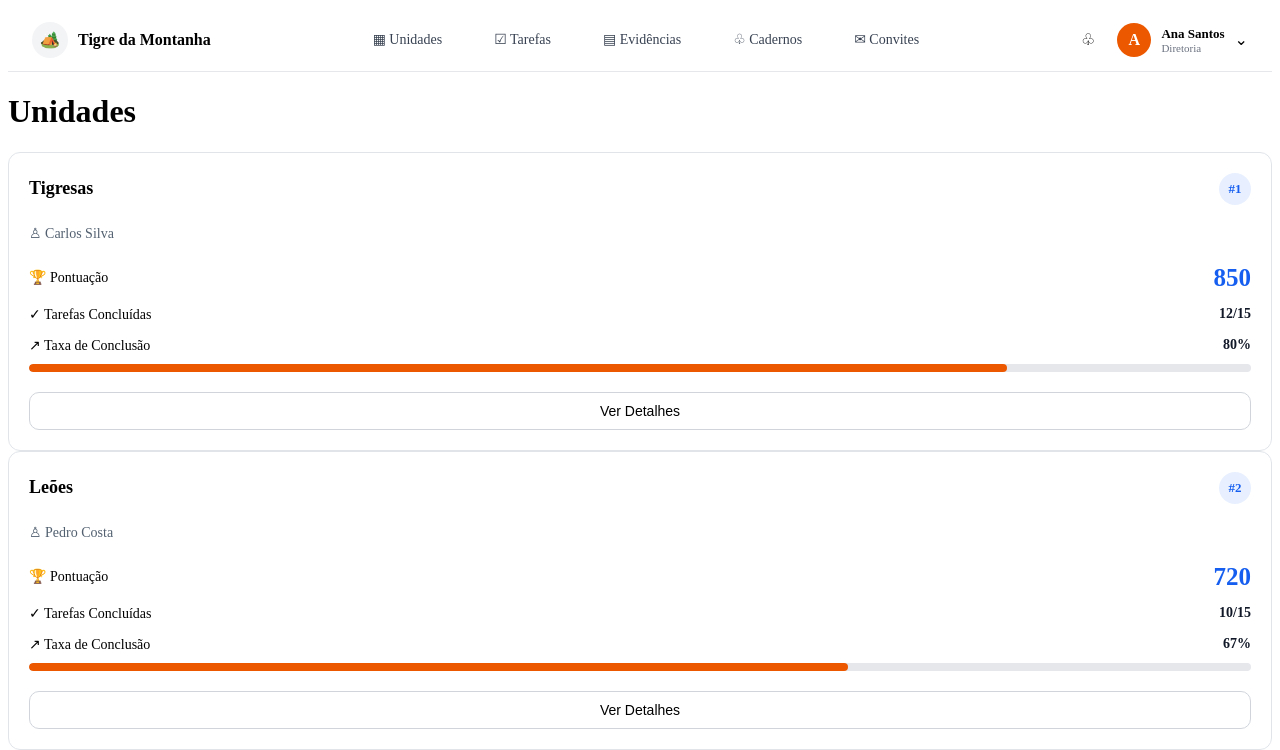
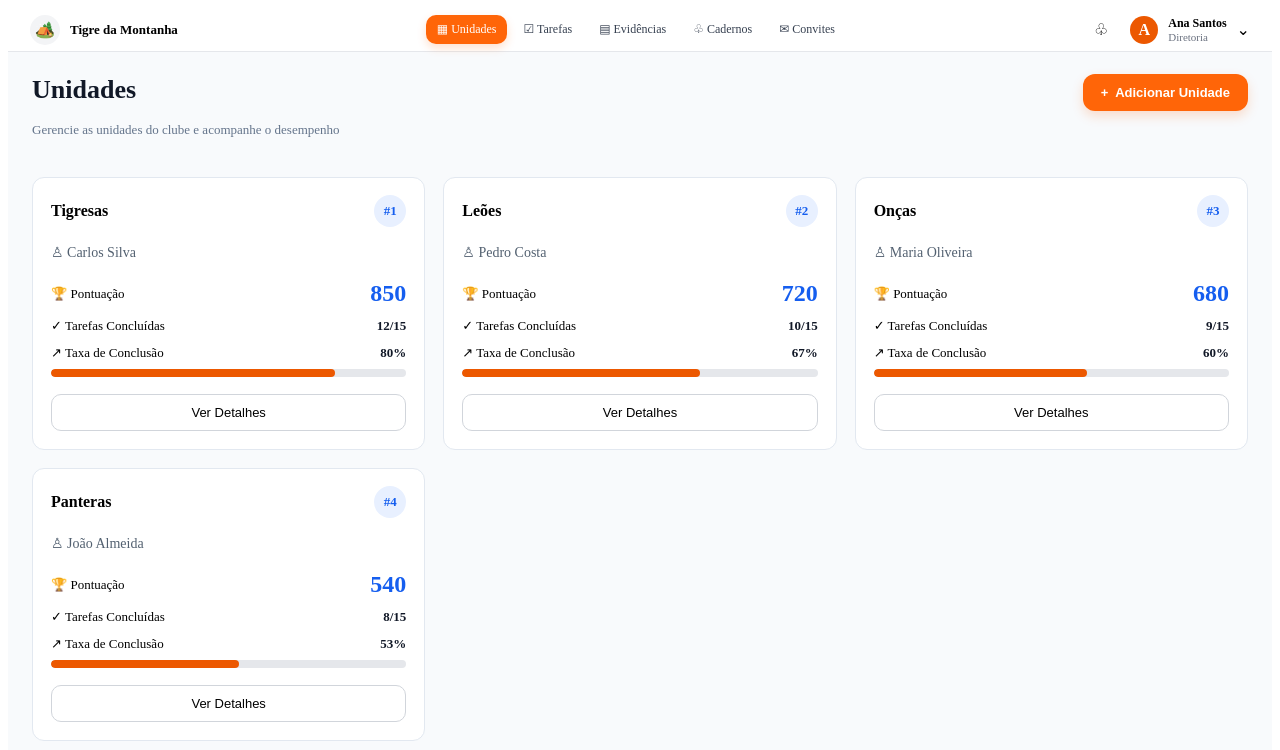
Before and after one commit to desbravadores-sisa/Desbravadores-Aplicacao-Web, a React (Vite) app in the folder desbravadores_aplicacao/: page /unidades in a window 1280 px wide. Shown: the top 750 px of the page. Built offline with nearby package versions, Linux system fonts and the light colour scheme.

Commit message:
fix: Atualização do CSS da seção de unidades

```diff
--- a/desbravadores_aplicacao/src/components/Navbar/Navbar.jsx
+++ b/desbravadores_aplicacao/src/components/Navbar/Navbar.jsx
@@ -1,4 +1,4 @@
-import { Link } from "react-router-dom";
+import { NavLink } from "react-router-dom";
 import styles from "./Navbar.module.css";
 
 function Navbar() {
@@ -18,9 +18,9 @@ function Navbar() {
 
       <div className={styles.menu}>
 
-        <Link to="/unidades">
+        <NavLink className={({ isActive }) => isActive ? styles.active : ""} to="/unidades">
           ▦ Unidades
-        </Link>
+        </NavLink>
 
         <a href="/tarefas">
           ☑ Tarefas
@@ -30,9 +30,9 @@ function Navbar() {
           ▤ Evidências
         </a>
 
-        <Link to="/cadernos">
+        <NavLink className={({ isActive }) => isActive ? styles.active : ""} to="/cadernos">
           ♧ Cadernos
-        </Link>
+        </NavLink>
 
         <a href="/convites">
           ✉ Convites
--- a/desbravadores_aplicacao/src/components/Navbar/Navbar.module.css
+++ b/desbravadores_aplicacao/src/components/Navbar/Navbar.module.css
@@ -1,12 +1,12 @@
 .navbar {
-  height: 64px;
+  height: 44px;
   background: white;
 
   display: flex;
   align-items: center;
   justify-content: space-between;
 
-  padding: 0 24px;
+  padding: 0 22px;
 
   border-bottom: 1px solid #e5e7eb;
 
@@ -23,8 +23,8 @@
 }
 
 .logo {
-  width: 36px;
-  height: 36px;
+  width: 30px;
+  height: 30px;
 
   display: flex;
   align-items: center;
@@ -35,7 +35,7 @@
 }
 
 .title {
-  font-size: 16px;
+  font-size: 13px;
   font-weight: 700;
 }
 
@@ -45,22 +45,28 @@
 .menu {
   display: flex;
   align-items: center;
-  gap: 28px;
+  gap: 5px;
 }
 
 .menu a {
   text-decoration: none;
   color: #374151;
 
-  font-size: 14px;
+  font-size: 12px;
 
-  padding: 10px 12px;
+  padding: 7px 11px;
 
   border-radius: 10px;
 }
 
 .menu a:hover {
   background: #f5f5f5;
+}
+
+.menu a.active {
+  background: #ff6508;
+  color: white;
+  box-shadow: 0 4px 10px rgba(255, 101, 8, 0.2);
 }
 
 
@@ -77,8 +83,8 @@
 }
 
 .avatar {
-  width: 34px;
-  height: 34px;
+  width: 28px;
+  height: 28px;
 
   border-radius: 50%;
 
@@ -94,7 +100,7 @@
 
 .profile strong {
   display: block;
-  font-size: 13px;
+  font-size: 12px;
 }
 
 .profile small {
--- a/desbravadores_aplicacao/src/components/UnitCard/UnitCard.module.css
+++ b/desbravadores_aplicacao/src/components/UnitCard/UnitCard.module.css
@@ -1,10 +1,10 @@
 .card {
   background: white;
 
-  border: 1px solid #e1e5ea;
+  border: 1px solid #e2e8f0;
   border-radius: 12px;
 
-  padding: 20px;
+  padding: 17px 18px 18px;
 
   width: 100%;
   box-sizing: border-box;
@@ -16,13 +16,13 @@
   align-items: center;
   justify-content: space-between;
 
-  margin-bottom: 20px;
+  margin-bottom: 17px;
 }
 
 .header h2 {
   margin: 0;
 
-  font-size: 18px;
+  font-size: 16px;
   font-weight: 700;
 }
 
@@ -48,7 +48,7 @@
   color: #526070;
   font-size: 14px;
 
-  margin-bottom: 22px;
+  margin-bottom: 19px;
 }
 
 
@@ -56,7 +56,7 @@
   display: flex;
   flex-direction: column;
 
-  gap: 14px;
+  gap: 11px;
 }
 
 
@@ -65,7 +65,7 @@
   align-items: center;
   justify-content: space-between;
 
-  font-size: 14px;
+  font-size: 13px;
 }
 
 .stat strong {
@@ -73,7 +73,7 @@
 }
 
 .score {
-  font-size: 25px;
+  font-size: 24px;
   color: #155eef !important;
 }
 
@@ -88,7 +88,7 @@
 
   overflow: hidden;
 
-  margin: 10px 0 20px;
+  margin: 8px 0 17px;
 }
 
 .progress {
@@ -113,7 +113,7 @@
 
   cursor: pointer;
 
-  font-size: 14px;
+  font-size: 13px;
 }
 
 .button:hover {
--- a/desbravadores_aplicacao/src/index.css
+++ b/desbravadores_aplicacao/src/index.css
@@ -55,11 +55,11 @@ body {
 }
 
 #root {
-  width: 1126px;
-  max-width: 100%;
-  margin: 0 auto;
-  text-align: center;
-  border-inline: 1px solid var(--border);
+  width: 100%;
+  min-width: 0;
+  margin: 0;
+  text-align: left;
+  border: 0;
   min-height: 100svh;
   display: flex;
   flex-direction: column;
--- a/desbravadores_aplicacao/src/pages/Unidades.jsx
+++ b/desbravadores_aplicacao/src/pages/Unidades.jsx
@@ -1,13 +1,20 @@
 import UnitCard from "../components/UnitCard/UnitCard";
+import styles from "./Unidades.module.css";
 
 function Unidades() {
+  return (
+    <main className={styles.page}>
+      <header className={styles.header}>
+        <div className={styles.heading}>
+          <h1>Unidades</h1>
+          <p>Gerencie as unidades do clube e acompanhe o desempenho</p>
+        </div>
+        <button type="button" className={styles.addButton}>
+          +&nbsp; Adicionar Unidade
+        </button>
+      </header>
 
-  return (
-    <div>
-
-      <h1>Unidades</h1>
-
-      <div>
+      <div className={styles.grid}>
 
         <UnitCard
           name="Tigresas"
@@ -53,8 +60,7 @@ function Unidades() {
         />
 
       </div>
-
-    </div>
+    </main>
   );
 }
 
--- /dev/null
+++ b/desbravadores_aplicacao/src/pages/Unidades.module.css
@@ -0,0 +1,80 @@
+.page {
+  flex: 1;
+  min-height: calc(100vh - 64px);
+  padding: 22px 24px 40px;
+  background: #f8fafc;
+  box-sizing: border-box;
+  text-align: left;
+}
+
+.header {
+  display: flex;
+  align-items: flex-start;
+  justify-content: space-between;
+  gap: 24px;
+  margin-bottom: 25px;
+}
+
+.heading h1 {
+  margin: 0 0 3px;
+  color: #111827;
+  font-size: 26px;
+  line-height: 1.25;
+  letter-spacing: 0;
+  font-weight: 700;
+}
+
+.heading p {
+  color: #64748b;
+  font-size: 13px;
+  line-height: 1.5;
+}
+
+.addButton {
+  border: 0;
+  border-radius: 12px;
+  padding: 11px 18px;
+  background: #ff6508;
+  color: #fff;
+  font-size: 13px;
+  font-weight: 700;
+  white-space: nowrap;
+  box-shadow: 0 5px 12px rgba(255, 101, 8, 0.2);
+  cursor: pointer;
+}
+
+.addButton:hover {
+  background: #e95700;
+}
+
+.grid {
+  display: grid;
+  grid-template-columns: repeat(3, minmax(0, 1fr));
+  gap: 18px;
+}
+
+@media (max-width: 900px) {
+  .grid {
+    grid-template-columns: repeat(2, minmax(0, 1fr));
+  }
+}
+
+@media (max-width: 620px) {
+  .page {
+    padding: 20px 16px 32px;
+  }
+
+  .header {
+    align-items: stretch;
+    flex-direction: column;
+    margin-bottom: 20px;
+  }
+
+  .addButton {
+    align-self: flex-start;
+  }
+
+  .grid {
+    grid-template-columns: 1fr;
+  }
+}
```
